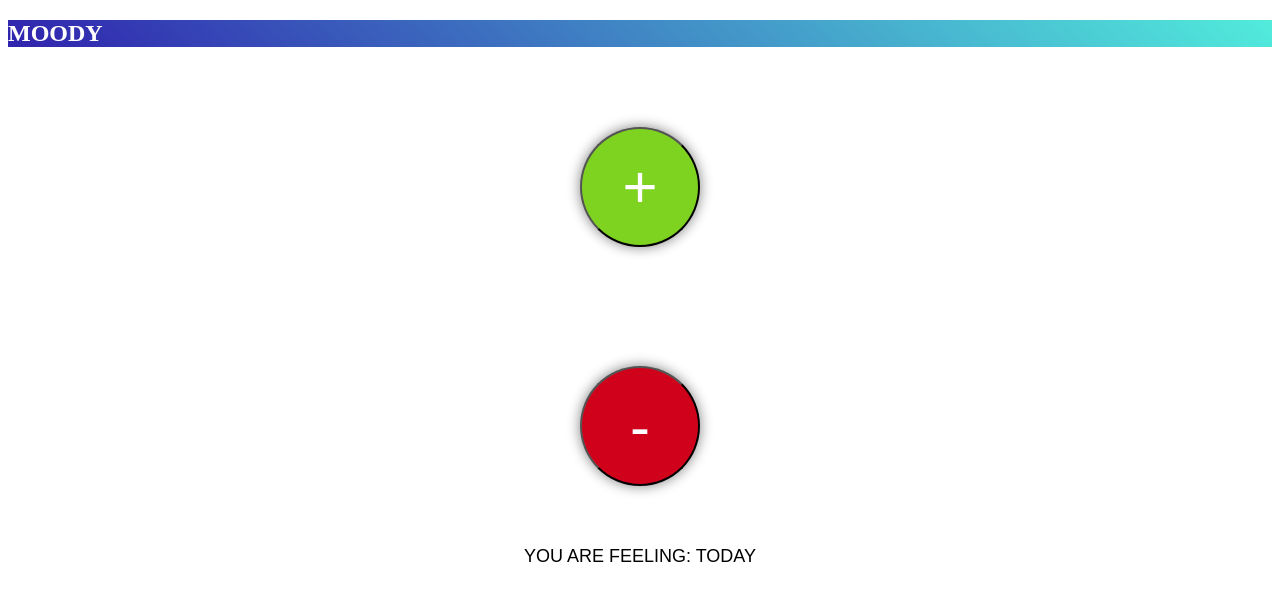
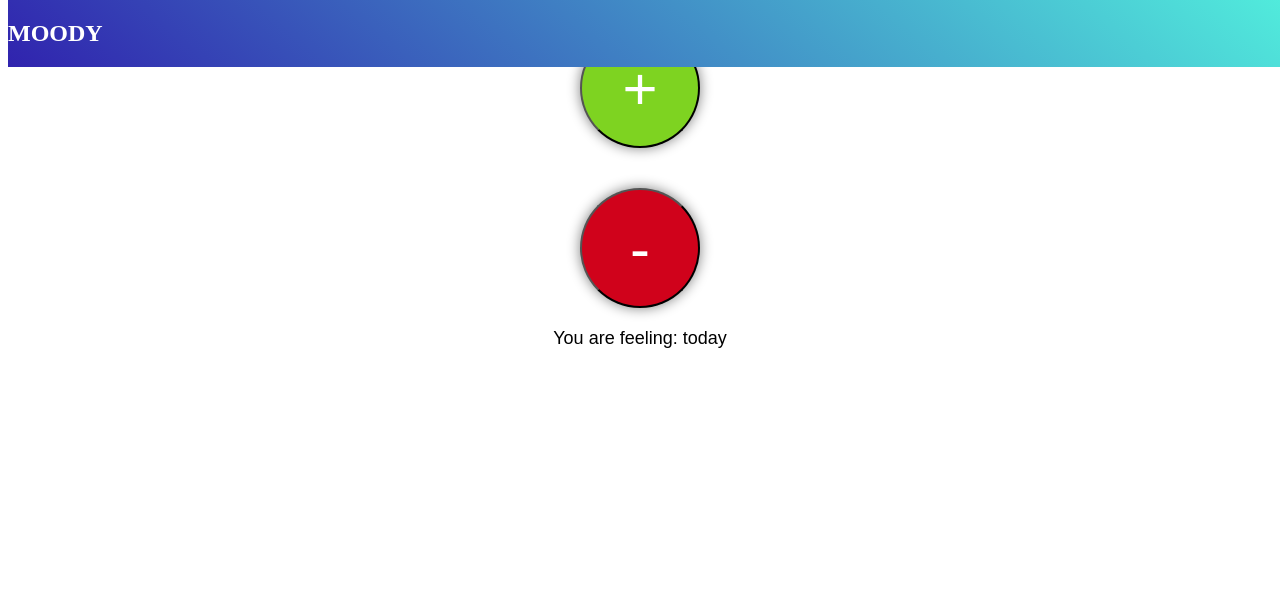
Before and after one commit to Sav0narola/my-app, a React (Create React App) app: page / in a window 1280 px wide. Shown: the top 600 px of the page. Built offline with nearby package versions, Linux system fonts and the light colour scheme.

Commit message:
centered buttons horizontally and vertically

```diff
--- a/src/App.js
+++ b/src/App.js
@@ -8,9 +8,9 @@ class App extends Component {
     return (
       <div className="App">
           <Header className="App-header"/>
-          <div className="frame">
-              <Button buttonName={'+'} btnColor={'#7ED321'}/>
-              <Button buttonName={'-'} btnColor={'#D0021B'}/>
+          <div className="flex-frame">
+              <Button className="flex-item" buttonName={'+'} btnColor={'#7ED321'}/>
+              <Button className="flex-item" buttonName={'-'} btnColor={'#D0021B'}/>
               <SimpleText />
           </div>
       </div>
--- a/src/css/style.css
+++ b/src/css/style.css
@@ -1,8 +1,9 @@
 .main {
+    height: 100%;
+    margin: 0;
     font-size: 26px;
     text-align: center;
     font-family: sans-serif;
-    text-transform: uppercase;
 }
 
 @media (min-width: 480px) {
@@ -21,7 +22,7 @@
     text-align: left;
     text-transform: uppercase;
     color: white;
-    position: center;
+    position: fixed;
     top: 0;
     width: 100%;
     height: auto;
@@ -29,7 +30,7 @@
 }
 
 .btn {
-    margin: auto;
+    margin: 20px;
     height: 120px;
     width: 120px;
     border-radius: 50%;
@@ -39,15 +40,21 @@
     color: white;
 }
 
-.frame {
-    height: 500px;
+.flex-frame {
+    height: 100%;
+    padding: 0;
+    margin: 0;
+    top: 100px;
     display: flex;
     flex-direction: column;
+    align-items: center;
 }
 
-/*.btn-colored {
-     background-color: #D0021B;
- }*/
+.flex-item {
+    padding: 100px;
+    margin: 100px;
+    font-weight: bold;
+}
 
 .App {
     text-align: center;
```
Also changed, not shown: 1 other file (tests, documents, lock files or other folders).
